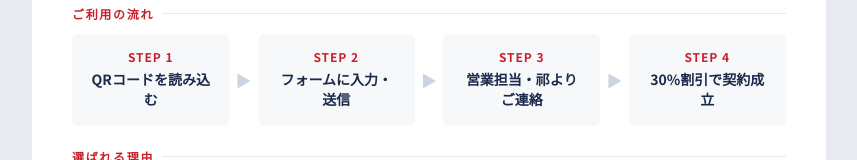
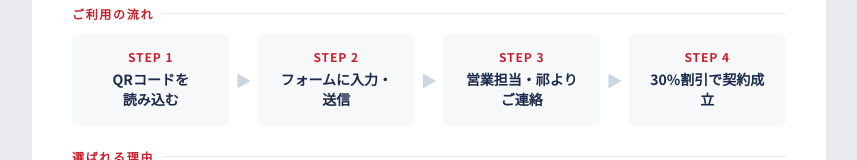
Before and after one commit to hommage-osc/contact-form-3, a plain HTML site: page shi.html in a window 1280 px wide. Shown: the part 574-734 px from the top of the page, without its empty margins (211-1068 px from the left). Drawn offline with Linux system fonts and the light colour scheme.

Commit message:
Update shi.html

```diff
--- a/shi.html
+++ b/shi.html
@@ -418,7 +418,7 @@
       <div class="flow-row">
         <div class="flow-step">
           <div class="flow-step-num">STEP 1</div>
-          <div class="flow-step-jp">QRコードを読み込む</div>
+          <div class="flow-step-jp">QRコードを<br>読み込む</div>
         </div>
         <div class="flow-arrow">▶</div>
         <div class="flow-step">
```
